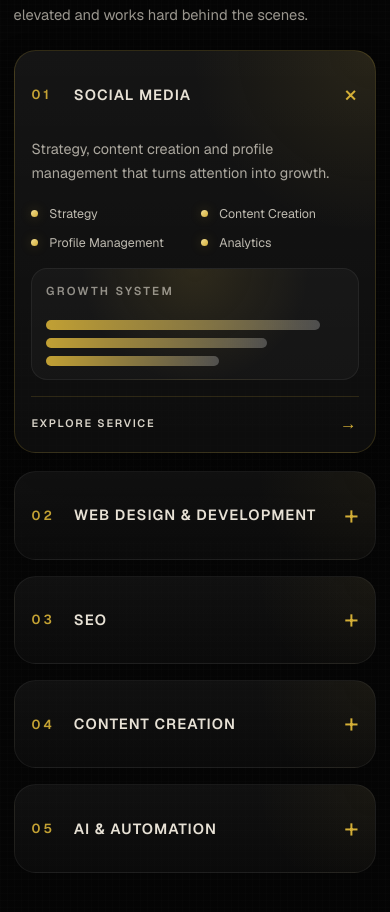
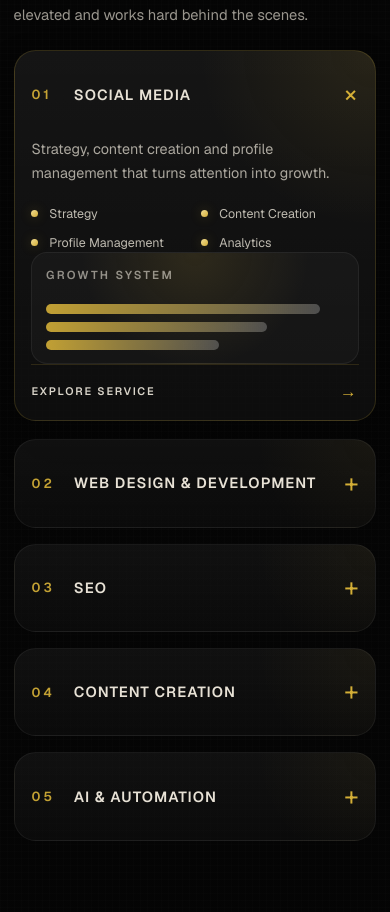
Before and after one commit to nemanja2424/asi, a Next.js app: page /tests/home3.jsx in a window 390 px wide. Shown: the part 2180-3092 px from the top of the page. Built offline with nearby package versions, Linux system fonts and the light colour scheme.

Commit message:
animacije

```diff
--- a/src/app/page.module.css
+++ b/src/app/page.module.css
@@ -429,22 +429,28 @@
 
 .servicePanel {
   display: grid;
-  grid-template-columns: minmax(0, 1.2fr) minmax(220px, 0.8fr);
-  gap: 1.2rem;
-  max-height: 0;
+  grid-template-rows: 0fr;
   padding: 0 1.5rem;
   overflow: hidden;
   opacity: 0;
   transition:
-    max-height 320ms ease,
-    opacity 220ms ease,
-    padding 220ms ease;
+    grid-template-rows 240ms ease,
+    opacity 180ms ease,
+    padding 180ms ease;
 }
 
 .serviceRowActive .servicePanel {
-  max-height: 24rem;
+  grid-template-rows: 1fr;
   padding: 0 1.5rem 1.5rem;
   opacity: 1;
+}
+
+.servicePanelInner {
+  display: grid;
+  grid-template-columns: minmax(0, 1.2fr) minmax(220px, 0.8fr);
+  gap: 1.2rem;
+  min-height: 0;
+  overflow: hidden;
 }
 
 .serviceNumber {
@@ -1688,7 +1694,7 @@
     padding-right: 22%;
   }
 
-  .servicePanel {
+  .servicePanelInner {
     grid-template-columns: 1fr;
   }
 
@@ -2224,13 +2230,12 @@
   }
 
   .serviceRowActive .servicePanel {
-    max-height: 46rem;
+    grid-template-rows: 1fr;
     padding: 0 1.05rem 1.05rem;
   }
 
-  .servicePanel {
+  .servicePanelInner {
     gap: 1rem;
-    padding: 0 1.05rem;
   }
 
   .serviceName {
--- a/src/components/ServicesShowcase.jsx
+++ b/src/components/ServicesShowcase.jsx
@@ -35,6 +35,7 @@ export default function ServicesShowcase({ services, styles }) {
             </button>
 
             <div className={styles.servicePanel} aria-hidden={!isActive}>
+              <div className={styles.servicePanelInner}>
                 <div className={styles.servicePanelBody}>
                   <div>
                     <h3 className={styles.serviceName}>{service.title}</h3>
@@ -63,6 +64,7 @@ export default function ServicesShowcase({ services, styles }) {
                   <span aria-hidden="true">{"\u2192"}</span>
                 </a>
               </div>
+            </div>
           </article>
         );
       })}
```
Lines whose indentation alone changed are shown as unchanged.
